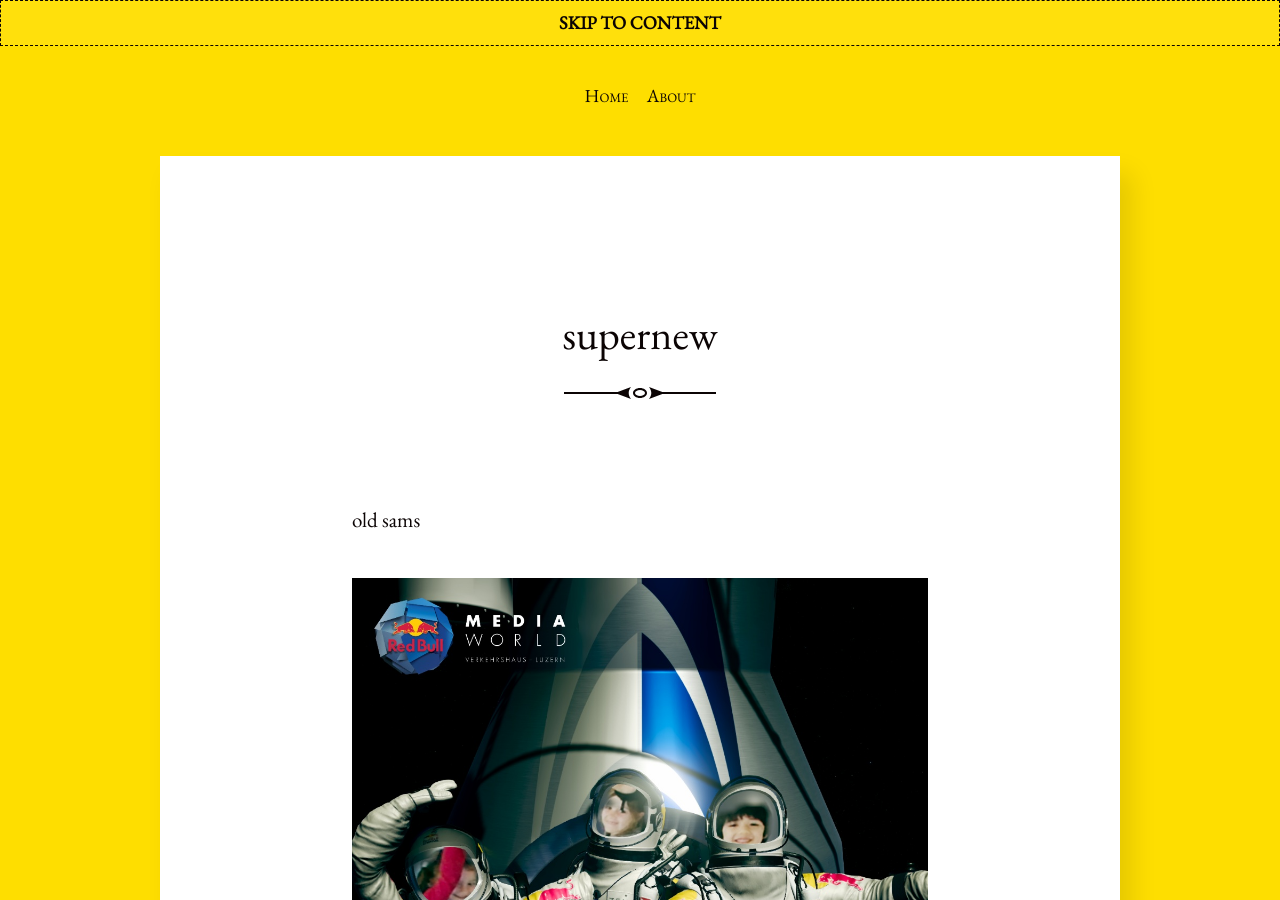
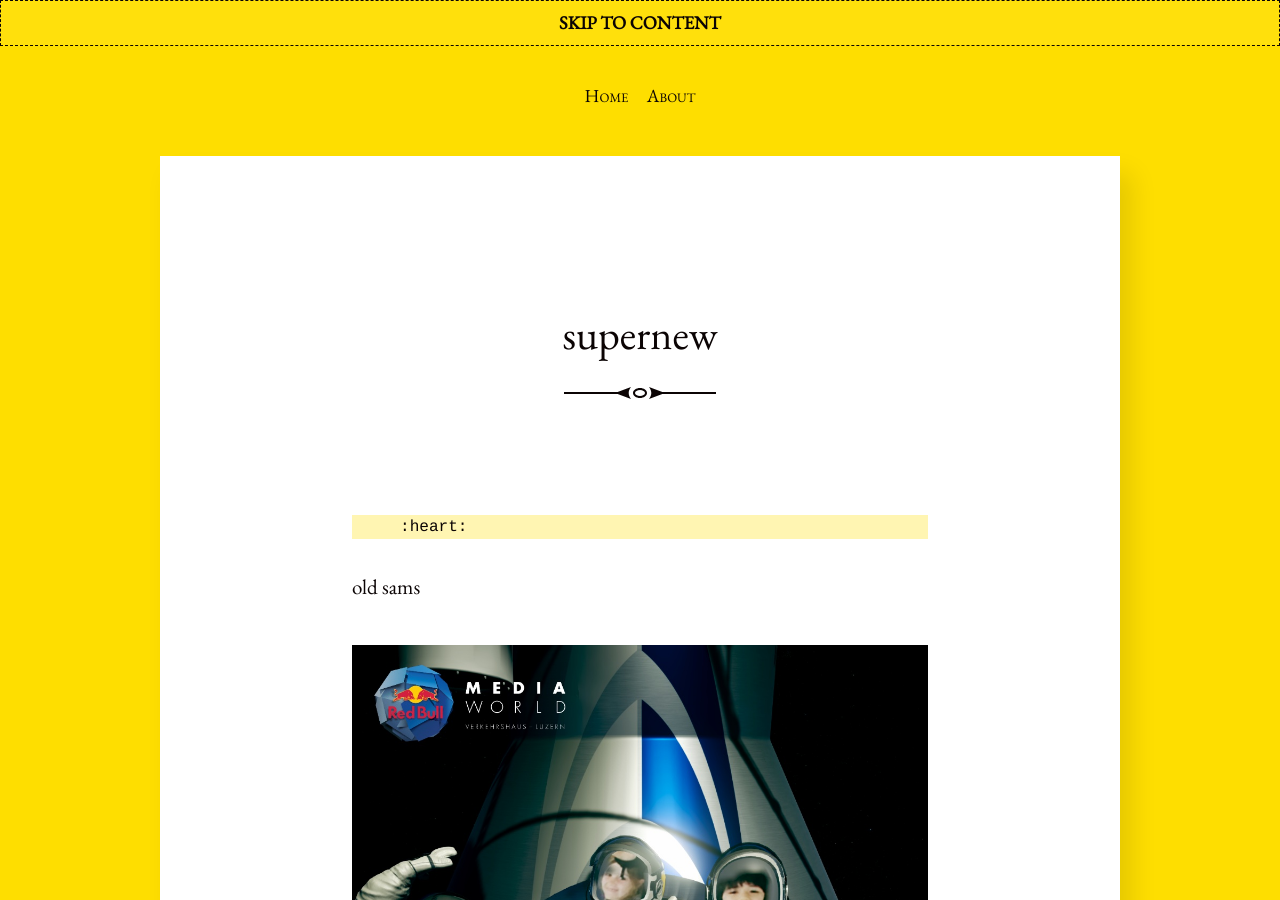
Before and after one commit to DonCorleone/website-neva, a Jekyll site: the page built from _posts/2020-06-05-supernew.md, in a window 1280 px wide and 900 px high. Built offline with Jekyll 4.4.1, drawn with Linux system fonts in a browser that asks for light colours; emoji names are drawn with the system emoji font; a script that is not in the unit is left out.

Commit message:
Update Eintrag “2020-06-05-supernew”

````diff
--- a/_posts/2020-06-05-supernew.md
+++ b/_posts/2020-06-05-supernew.md
@@ -4,6 +4,10 @@ title: supernew
 date: 2020-06-05T13:35:04.136Z
 author: linus
 ---
+```markdown
+:heart:
+```
+
 old sams
 
 ![](/assets/uploads/my_stratos_jump.jpg)
````
